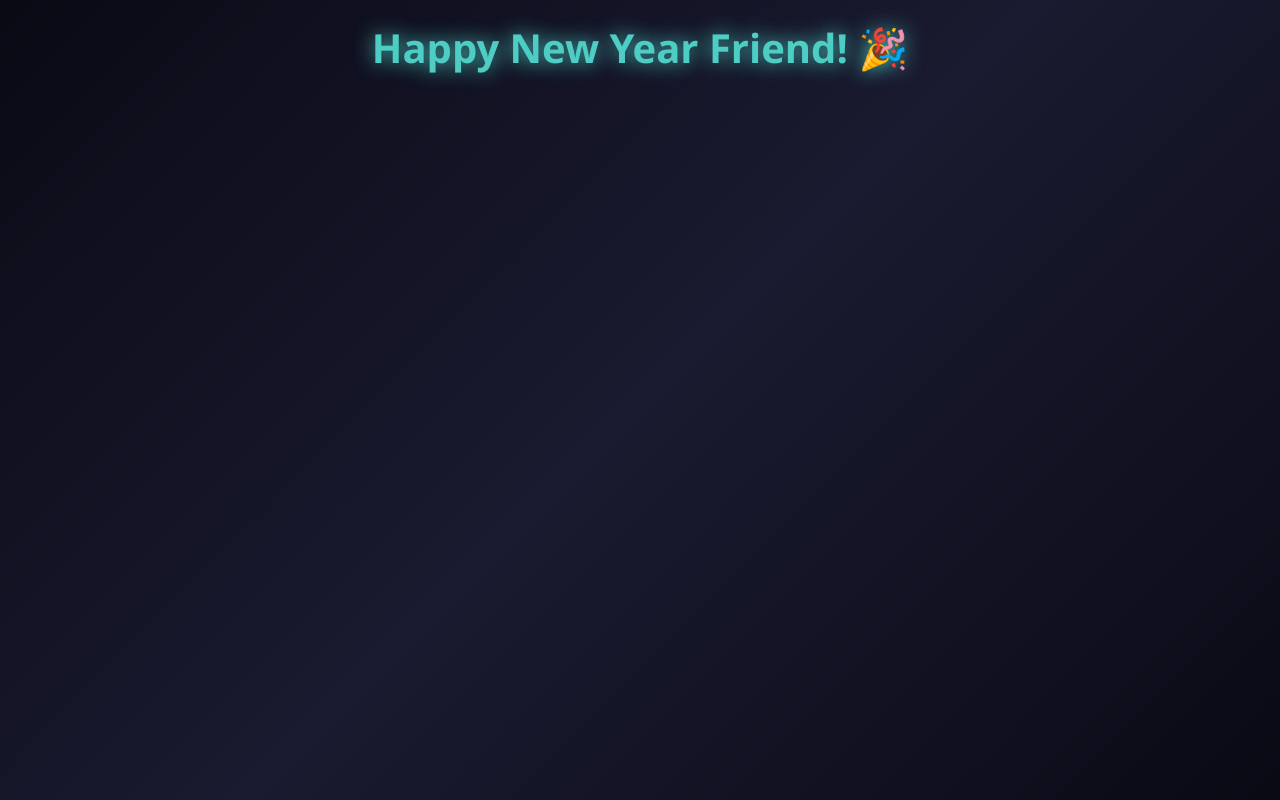
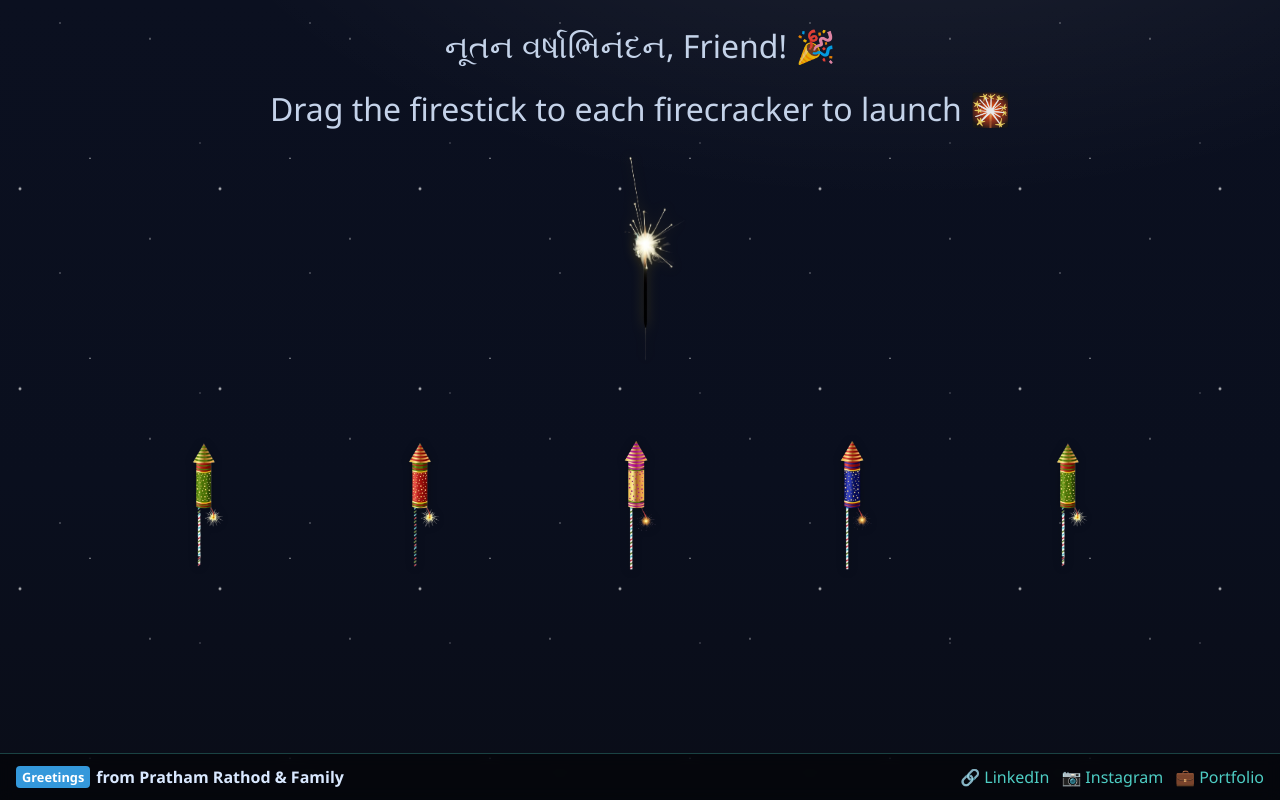
Before and after one commit to Pratham1803/codewalidiwali, a Django app: page /1/interactive/ in a window 1280 px wide. Run offline with Django 5.2, Linux system fonts and the light colour scheme; data that the repository does not hold is empty; a map, chart or similar area stays blank.

Commit message:
added new year draft

```diff
--- /dev/null
+++ b/greetings/templates/greetings/newyear_fireworks.html
@@ -0,0 +1,424 @@
+{% load static %}
+<!DOCTYPE html>
+<html lang="en">
+<head>
+<meta charset="UTF-8" />
+<meta name="viewport" content="width=device-width, initial-scale=1.0, viewport-fit=cover" />
+<title>New Year Fireworks</title>
+<style>
+:root {
+  --accent: #4ecdc4;
+  --accent2: #3498db;
+  --glow: rgba(255,255,255,0.6);
+}
+
+* { box-sizing: border-box; margin: 0; padding: 0; }
+
+body {
+  min-height: 100vh;
+  display: flex;
+  flex-direction: column;
+  background: radial-gradient(1200px 600px at 70% -20%, rgba(255,255,255,0.08), transparent 60%),
+              linear-gradient(180deg, #0b1020 0%, #0a0f1e 60%, #0a0d18 100%);
+  color: #fff;
+  font-family: "Segoe UI", Tahoma, Geneva, Verdana, sans-serif;
+  overflow-x: hidden;
+  touch-action: none;
+}
+
+img { -webkit-user-drag: none; user-drag: none; display: block; }
+
+.stars { position: fixed; inset: 0; z-index: 0; pointer-events: none; }
+.stars::before, .stars::after {
+  content: ""; position: absolute; inset: 0; background-repeat: repeat;
+}
+.stars::before {
+  background-image:
+    radial-gradient(2px 2px at 20px 30px, #fff, transparent),
+    radial-gradient(1px 1px at 150px 80px, #fff, transparent),
+    radial-gradient(1.5px 1.5px at 90px 200px, #fff, transparent),
+    radial-gradient(1.2px 1.2px at 250px 120px, #fff, transparent);
+  background-size: 200px 200px;
+  animation: twinkle 8s linear infinite;
+}
+.stars::after {
+  background-image:
+    radial-gradient(1.2px 1.2px at 60px 40px, #fff, transparent),
+    radial-gradient(1px 1px at 200px 160px, #fff, transparent),
+    radial-gradient(1.5px 1.5px at 120px 260px, #fff, transparent),
+    radial-gradient(1.2px 1.2px at 300px 200px, #fff, transparent);
+  background-size: 250px 250px;
+  animation: twinkle 10s linear infinite reverse;
+  opacity: 0.5;
+}
+@keyframes twinkle { from { transform: translateY(0); } to { transform: translateY(-50px); } }
+
+.container {
+  z-index: 1;
+  width: 100%;
+  max-width: 1100px;
+  margin: 0 auto;
+  padding: 24px 16px 40px;
+  flex: 1 0 auto;
+  display: flex;
+  flex-direction: column;
+  align-items: center;
+  gap: 20px;
+}
+
+.title {
+  text-align: center;
+  font-size: clamp(1.3rem, 5vw, 2rem);
+  color: #d9e8ff;
+  opacity: 0.9;
+}
+
+/* Firestick */
+.firestick {
+  width: clamp(90px, 32vw, 150px);
+  filter: drop-shadow(0 0 6px rgba(255,200,0,0.25));
+  cursor: pointer;
+  transition: transform 0.2s ease;
+  position: relative;
+  touch-action: none;
+  will-change: transform;
+}
+.firestick:hover { transform: translateY(-2px) scale(1.02); }
+.firestick.firing::after {
+  content: "";
+  position: absolute; bottom: -6px; left: 50%; transform: translateX(-50%);
+  width: 18px; height: 24px; border-radius: 50%;
+  background: radial-gradient(ellipse at center, #fff59d 0%, #ffb300 50%, rgba(255,87,34,0.9) 75%, transparent 100%);
+  filter: blur(0.5px) drop-shadow(0 0 10px #ffb300);
+  animation: flameFlicker 0.35s infinite alternate;
+}
+@keyframes flameFlicker { 0% { transform: translateX(-50%) scale(0.95); opacity: 0.9; } 100% { transform: translateX(-50%) scale(1.05); opacity: 1; } }
+
+/* Firecrackers row */
+.rack {
+  display: grid;
+  grid-template-columns: repeat(auto-fit, minmax(120px, 1fr));
+  gap: 12px;
+  width: 100%;
+  justify-items: center;
+  padding-top: 4vh;
+}
+.cracker {
+  width: clamp(100px, 40vw, 160px);
+  filter: drop-shadow(0 1px 4px rgba(0,0,0,0.3));
+  transition: transform 0.2s ease, filter 0.2s ease;
+  user-select: none;
+  will-change: transform;
+}
+.cracker.hover { transform: translateY(-6px) scale(1.08); filter: drop-shadow(0 0 15px rgba(255,230,0,0.6)); }
+
+/* Ignite pulse & Launch animation */
+.ignite { animation: ignitePulse 0.6s ease forwards; }
+@keyframes ignitePulse { 0% { transform: translateY(0) scale(1); } 50% { transform: translateY(-6px) scale(1.06); } 100% { transform: translateY(0) scale(1.02); } }
+
+.launch { animation: launchUp 1.8s ease-out forwards; }
+@keyframes launchUp { 0% { transform: translateY(0) scale(1); opacity: 1; } 70% { transform: translateY(clamp(-60vh, -150px, -75vh)) scale(0.98); opacity: 1; } 100% { transform: translateY(clamp(-60vh, -150px, -75vh)) scale(0.96); opacity: 0; } }
+
+/* Popup word */
+.word {
+  position: fixed;
+  left: 50%;
+  top: env(safe-area-inset-top, 15vh);
+  transform: translateX(-50%);
+  font-size: clamp(1.2rem, 4vw, 2rem);
+  font-weight: 800;
+  letter-spacing: 1px;
+  color: #fff;
+  text-shadow: 0 0 12px rgba(78,205,196,0.8), 0 0 22px rgba(52,152,219,0.6);
+  opacity: 0;
+  animation: floatWord 1.6s ease forwards;
+  pointer-events: none;
+  z-index: 5;
+}
+@keyframes floatWord { 0% { transform: translateX(-50%) translateY(10px); opacity: 0; } 20% { opacity: 1; } 80% { opacity: 1; } 100% { transform: translateX(-50%) translateY(-10px); opacity: 0; } }
+
+/* Final message */
+.final { position: fixed; inset: 0; display: none; align-items: center; justify-content: center; background: rgba(0,0,0,0.6); z-index: 10; }
+.final.show { display: flex; }
+.final-card {
+  background: linear-gradient(135deg, rgba(78,205,196,0.08), rgba(52,152,219,0.1));
+  border: 1px solid rgba(78,205,196,0.5);
+  backdrop-filter: blur(16px);
+  padding: 28px 24px;
+  width: min(92vw, 640px);
+  border-radius: 20px;
+  text-align: center;
+  box-shadow: 0 8px 40px rgba(0,0,0,0.45);
+  color: #e7f6ff;
+}
+.final-card h2 { font-size: clamp(1.5rem, 4vw, 2.2rem); margin: 0 0 10px; }
+.final-card p { margin: 6px 0 0; color: #cfe8ff; }
+
+/* Confetti canvas */
+#confetti { position: fixed; inset: 0; z-index: 2; pointer-events: none; }
+
+/* Drag ghost */
+.drag-ghost { position: fixed; pointer-events: none; z-index: 9999; opacity: 0.9; }
+
+/* Footer */
+/* Sticky Footer Layout */
+body {
+  display: flex;
+  flex-direction: column;
+  min-height: 100vh; /* Ensure footer sticks to bottom if content is short */
+}
+
+.container {
+  flex: 1 0 auto; /* Makes container take available space, pushing footer down */
+}
+
+.site-footer {
+  flex-shrink: 0; /* Prevent footer from shrinking */
+  display: flex;
+  flex-wrap: wrap;
+  justify-content: space-between;
+  align-items: center;
+  padding: 12px 16px;
+  background: rgba(0,0,0,0.5);
+  border-top: 1px solid rgba(78,205,196,0.3);
+  backdrop-filter: blur(8px);
+  color: #d9e8ff;
+  font-size: clamp(0.85rem, 3vw, 1rem);
+  width: 100%;
+}
+
+.site-footer .footer-left {
+  display: flex;
+  align-items: center;
+  gap: 6px;
+}
+
+.site-footer .badge {
+  background: var(--accent2);
+  color: #fff;
+  padding: 2px 6px;
+  border-radius: 4px;
+  font-size: 0.8em;
+  font-weight: 600;
+}
+
+.site-footer .footer-right {
+  display: flex;
+  align-items: center;
+  gap: 12px;
+  flex-wrap: wrap;
+}
+
+.site-footer a {
+  text-decoration: none;
+  color: #4ecdc4;
+  display: flex;
+  align-items: center;
+  gap: 4px;
+  transition: color 0.2s ease;
+}
+
+.site-footer a:hover {
+  color: #fff;
+}
+
+@media (max-width: 480px) {
+  .site-footer {
+    flex-direction: column;
+    gap: 6px;
+    text-align: center;
+  }
+  .site-footer .footer-right {
+    justify-content: center;
+  }
+}
+
+</style>
+</head>
+<body>
+
+<canvas id="confetti"></canvas>
+<div class="stars"></div>
+
+<div class="container">
+  <div class="title">{{ config.title }}</div>
+  <div class="title">Drag the firestick to each firecracker to launch 🎇</div>
+  <div class="top">
+    <img src="{% static 'images/firestick.png' %}" alt="Firestick" class="firestick" id="firestick" />
+  </div>
+
+  <div class="rack" id="rack">
+    <img src="{% static 'images/firecracker1.png' %}" alt="Firecracker 1" class="cracker" />
+    <img src="{% static 'images/firecracker2.png' %}" alt="Firecracker 2" class="cracker" />
+    <img src="{% static 'images/firecracker3.png' %}" alt="Firecracker 3" class="cracker" />
+    <img src="{% static 'images/firecracker4.png' %}" alt="Firecracker 4" class="cracker" />
+    <img src="{% static 'images/firecracker5.png' %}" alt="Firecracker 5" class="cracker" />
+  </div>
+</div>
+
+<div class="final" id="final">
+  <div class="final-card">
+    <div style="font-size: 2rem; margin-bottom: 10px;">🎉 Happy New Year 2025 🎉</div>
+    <h2>Wishing you joy, health, and success ahead!</h2>
+    <p>May your year sparkle with new possibilities and bright moments.</p>
+  </div>
+</div>
+<!-- Footer -->
+<footer class="site-footer" role="contentinfo" aria-label="Footer">
+    <div class="footer-left">
+        <span class="badge">Greetings</span>
+        <strong>from Pratham Rathod & Family</strong>
+    </div>
+    <div class="footer-right">
+        <a href="https://www.linkedin.com/in/pratham-rathod-319b61370/" target="_blank" rel="noopener" aria-label="LinkedIn">
+            🔗 <span>LinkedIn</span>
+        </a>
+        <a href="https://www.instagram.com/_i_m_pratham03_/" target="_blank" rel="noopener" aria-label="Instagram">
+            📷 <span>Instagram</span>
+        </a>
+        <a href="https://mean-portfolio-site.vercel.app/" target="_blank" rel="noopener" aria-label="Portfolio">
+            💼 <span>Portfolio</span>
+        </a>
+    </div>
+</footer>
+
+
+<script>
+const firestick = document.getElementById('firestick');
+const crackers = Array.from(document.querySelectorAll('.cracker'));
+const messages = ["Joy", "Love", "Success", "Happiness", "Prosperity"];
+const final = document.getElementById('final');
+let nextIndex = 0, isDragging = false, ghost = null, currentHover = null;
+
+// Drag start
+firestick.addEventListener('pointerdown', (e) => {
+  if (isDragging) return;
+  isDragging = true;
+  firestick.style.opacity = '0.35';
+  firestick.classList.add('firing');
+  createGhost();
+  updateGhost(e.clientX, e.clientY);
+  playIgniteSound();
+  window.setPointerCapture?.(e.pointerId);
+});
+
+// Drag move
+window.addEventListener('pointermove', (e) => {
+  if (!isDragging) return;
+  updateGhost(e.clientX, e.clientY);
+  checkOverlap(e.clientX, e.clientY);
+});
+
+// Drag end
+window.addEventListener('pointerup', endDrag);
+window.addEventListener('pointercancel', endDrag);
+
+function endDrag() {
+  if (!isDragging) return;
+  isDragging = false;
+  firestick.style.opacity = '1';
+  firestick.classList.remove('firing');
+  if (ghost) { ghost.remove(); ghost = null; }
+  if (currentHover) { currentHover.classList.remove('hover'); currentHover = null; }
+}
+
+// Ghost for drag
+function createGhost() {
+  ghost = firestick.cloneNode(true);
+  ghost.classList.add('drag-ghost');
+  ghost.style.width = firestick.offsetWidth + 'px';
+  ghost.style.height = firestick.offsetHeight + 'px';
+  document.body.appendChild(ghost);
+}
+function updateGhost(x, y) {
+  if (!ghost) return;
+  const w = ghost.offsetWidth, h = ghost.offsetHeight;
+  ghost.style.left = (x - w/2) + 'px';
+  ghost.style.top = (y - h/2) + 'px';
+}
+
+// Check overlap with crackers
+function checkOverlap(x, y) {
+  const el = document.elementFromPoint(x, y);
+  const cracker = el ? el.closest('.cracker') : null;
+  if (currentHover && currentHover !== cracker) currentHover.classList.remove('hover');
+  if (cracker && crackers.indexOf(cracker) === nextIndex && !cracker.classList.contains('launch')) {
+    cracker.classList.add('hover'); currentHover = cracker; igniteAndLaunch(nextIndex);
+  } else currentHover = null;
+}
+
+// Ignite + Launch
+function igniteAndLaunch(i) {
+  const el = crackers[i];
+  if (el.dataset.launched === '1') return;
+  el.dataset.launched = '1';
+  el.classList.add('ignite');
+  playIgniteSound();
+  setTimeout(() => {
+    el.classList.add('launch');
+    showWord(messages[i % messages.length]);
+    playLaunchSound();
+    el.addEventListener('animationend', function onEnd() {
+      el.removeEventListener('animationend', onEnd);
+      nextIndex++;
+      if (currentHover === el) { el.classList.remove('hover'); currentHover = null; }
+      if (nextIndex >= crackers.length) setTimeout(() => { showConfetti(4500); final.classList.add('show'); }, 500);
+    });
+  }, 350);
+}
+
+// Show floating word
+function showWord(text) {
+  const w = document.createElement('div');
+  w.className = 'word';
+  w.textContent = text;
+  document.body.appendChild(w);
+  w.addEventListener('animationend', () => w.remove());
+}
+
+// Confetti
+function showConfetti(duration = 3000) {
+  const canvas = document.getElementById('confetti');
+  const ctx = canvas.getContext('2d');
+  let W = canvas.width = window.innerWidth * devicePixelRatio;
+  let H = canvas.height = window.innerHeight * devicePixelRatio;
+  ctx.scale(devicePixelRatio, devicePixelRatio);
+
+  const colors = ['#ff5f6d','#ffc371','#4ecdc4','#45b7d1','#ffd166','#f4a261'];
+  const pieces = Array.from({length:120}, () => ({
+    x: Math.random()*W, y:-20-Math.random()*H, w:6+Math.random()*6, h:8+Math.random()*10,
+    c: colors[Math.floor(Math.random()*colors.length)],
+    vx: -1+Math.random()*2, vy:2+Math.random()*3,
+    rot: Math.random()*Math.PI, vr:-0.1+Math.random()*0.2
+  }));
+
+  let start = performance.now();
+  let raf;
+  function draw(ts) {
+    const t = ts-start;
+    ctx.clearRect(0,0,W,H);
+    for (const p of pieces) {
+      p.x += p.vx; p.y += p.vy; p.rot += p.vr;
+      if (p.y>H+20){ p.y=-20; p.x=Math.random()*W; }
+      ctx.save(); ctx.translate(p.x,p.y); ctx.rotate(p.rot);
+      ctx.fillStyle=p.c; ctx.fillRect(-p.w/2,-p.h/2,p.w,p.h);
+      ctx.restore();
+    }
+    raf = requestAnimationFrame(draw);
+    if (t>duration){ cancelAnimationFrame(raf); ctx.clearRect(0,0,W,H); }
+  }
+  window.addEventListener('resize', () => { W = canvas.width = window.innerWidth*devicePixelRatio; H = canvas.height = window.innerHeight*devicePixelRatio; ctx.scale(devicePixelRatio,devicePixelRatio); });
+  raf = requestAnimationFrame(draw);
+  setTimeout(()=>{ cancelAnimationFrame(raf); ctx.clearRect(0,0,W,H); }, duration+200);
+}
+
+// Sounds
+function playIgniteSound() {
+  try{ const ctx = new (window.AudioContext||window.webkitAudioContext)(); const osc=ctx.createOscillator(); const gain=ctx.createGain(); osc.type='triangle'; osc.frequency.value=700; gain.gain.setValueAtTime(0.18,ctx.currentTime); gain.gain.exponentialRampToValueAtTime(0.01,ctx.currentTime+0.25); osc.connect(gain); gain.connect(ctx.destination); osc.start(); osc.stop(ctx.currentTime+0.25); } catch{}
+}
+function playLaunchSound() {
+  try{ const ctx = new (window.AudioContext||window.webkitAudioContext)(); const osc=ctx.createOscillator(); const gain=ctx.createGain(); osc.type='sawtooth'; osc.frequency.setValueAtTime(300,ctx.currentTime); osc.frequency.exponentialRampToValueAtTime(1200,ctx.currentTime+0.35); gain.gain.setValueAtTime(0.15,ctx.currentTime); gain.gain.exponentialRampToValueAtTime(0.01,ctx.currentTime+0.35); osc.connect(gain); gain.connect(ctx.destination); osc.start(); osc.stop(ctx.currentTime+0.35); } catch{}
+}
+</script>
+</body>
+</html>
--- a/greetings/urls.py
+++ b/greetings/urls.py
@@ -7,5 +7,4 @@ urlpatterns = [
     path('api/track-diya/', views.track_diya_light, name='track_diya_light'),
     path('<str:unique_id>/', views.greet_contact, name='greet_contact'),
     path('<str:unique_id>/interactive/', views.interactive_page, name='interactive_page'),
-    path('dateu/', views.date, name='date'),
 ]
--- a/greetings/views.py
+++ b/greetings/views.py
@@ -87,9 +87,9 @@ def get_event_config(event_type, greeting_name=None):
         },
         'newyear': {
             'event': 'newyear',
-            'title': f'Happy New Year {name}! 🎉',
-            'subtitle': 'Welcome 2026',
-            'welcome_message': f'Wishing you a fantastic New Year filled with new opportunities and wonderful moments!',
+            'title': f'નૂતન વર્ષાભિનંદન, {name}! 🎉',
+            'subtitle': 'Happy New Year',
+            'welcome_message': f'નવું વર્ષ, નવા વિચાર, નવી આશા અને નવા સંકલ્પની સાથે આપને અને આપના પરિવારને સુખ, શાંતિ અને સમૃદ્ધિ આપે નૂતન વર્ષનો અરૂણોદય આપના જીવનને નિત્ય નવી ઉર્જા, ઉમંગ અને ઉત્સાહથી 🥳 પરિપૂર્ણ કરે તેવી નૂતન વર્ષની અનેક અનેક શુભકામનાઓ...🎉🌻☀️🐝 નૂતન વર્ષા અભિનંદન 🐝☀️🌻',
             'button_text': 'Celebrate with Fireworks 🎆',
             'theme_color': '#4ecdc4',
             'secondary_color': '#3498db',
@@ -154,8 +154,6 @@ def interactive_page(request, unique_id):
 
     if contact:
         config = get_event_config(occasion, contact.greeting_name)
-
-        # Create game interaction tracking
         game_interaction = GameInteraction.objects.create(
             contact=contact,
             event_type=occasion,
@@ -163,6 +161,16 @@ def interactive_page(request, unique_id):
             ip_address=get_client_ip(request),
             total_diyas=len(config.get('messages', []))
         )
+        # Route to New Year fireworks when occasion is 'newyear'
+        if config.get('event') == 'newyear':
+            return render(request, 'greetings/newyear_fireworks.html', {
+                'contact': contact,
+                'occasion': occasion,
+                'config': config,
+                'game_id': game_interaction.id
+            })
+
+        # Default (Diwali game)
 
         return render(request, 'greetings/interactive_page.html', {
             'contact': contact,
@@ -172,6 +180,12 @@ def interactive_page(request, unique_id):
         })
     else:
         config = get_event_config(occasion)
+        if config.get('event') == 'newyear':
+            return render(request, 'greetings/newyear_fireworks.html', {
+                'contact': None,
+                'occasion': occasion,
+                'config': config
+            })
         return render(request, 'greetings/interactive_page.html', {
             'contact': None,
             'occasion': occasion,
```
Also changed, not shown: codewalidiwali/settings.py (+10 -4 lines), greetings/templates/greetings/landing_page.html (+46 -54 lines), static/images/firecracker1.png (added), static/images/firecracker2.png (added), static/images/firecracker3.png (added), static/images/firecracker4.png (added), static/images/firecracker5.png (added), static/images/firestick.png (added).
